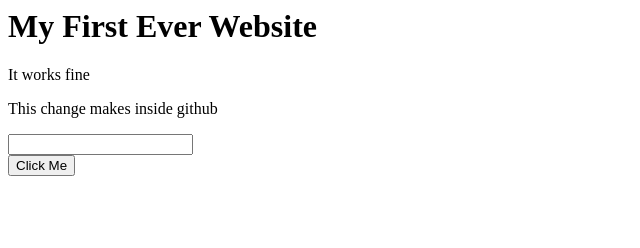
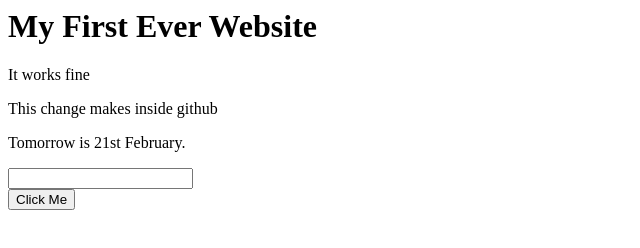
Before and after one commit to Shomrat-Sahabuddin/my-first-website, a plain HTML site: page index.html in a window 1280 px wide. Shown: the whole page, without its empty margins (0-640 px from the left). Drawn offline with Linux system fonts and the light colour scheme.

Commit message:
text updated

```diff
--- a/index.html
+++ b/index.html
@@ -1,6 +1,7 @@
 <h1>My First Ever Website</h1>
 <p>It works fine</p>
 <p>This change makes inside github</p>
+<p>Tomorrow is 21st February.</p>
 <input type="text">
 <br>
 <button>Click Me</button>
```
